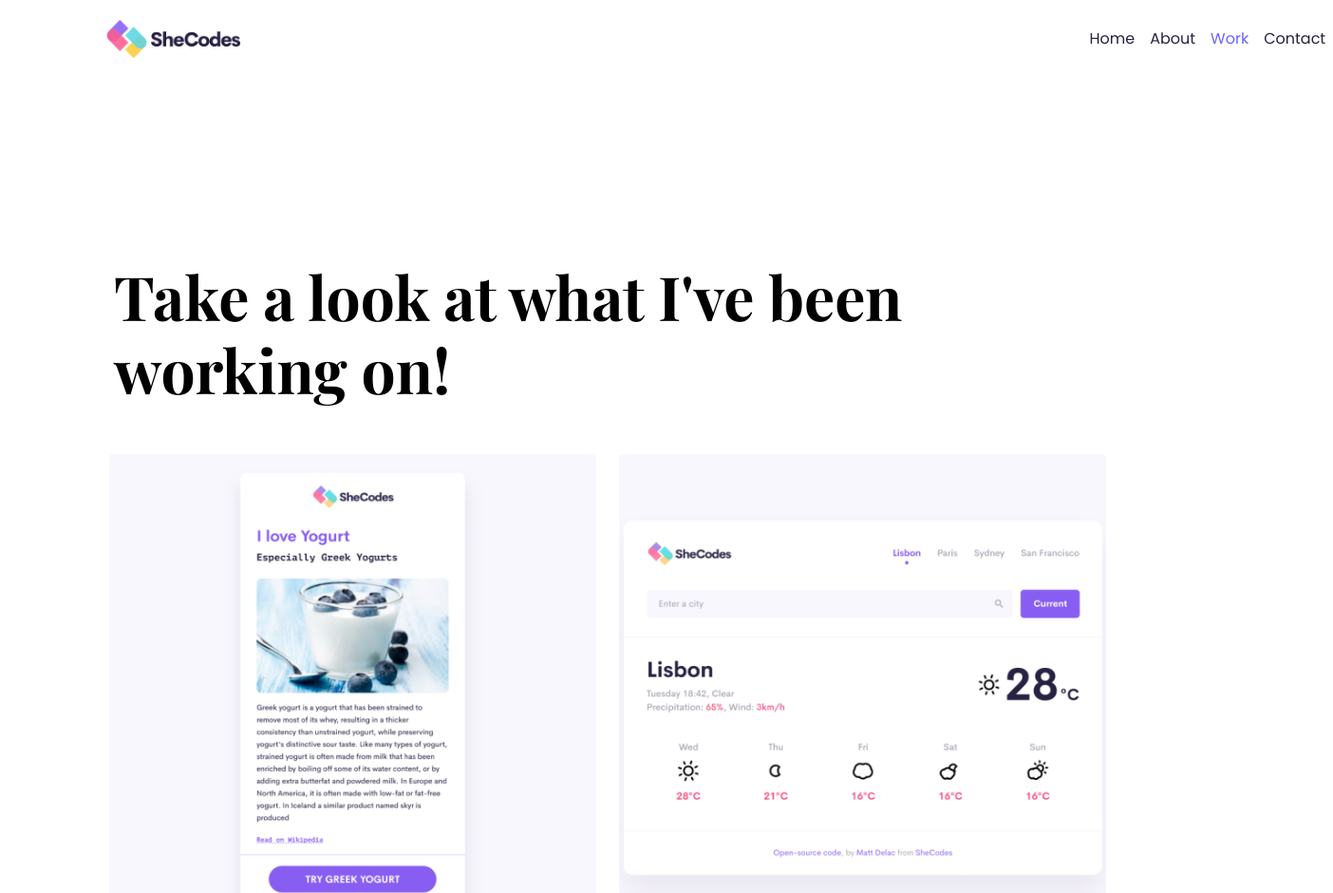
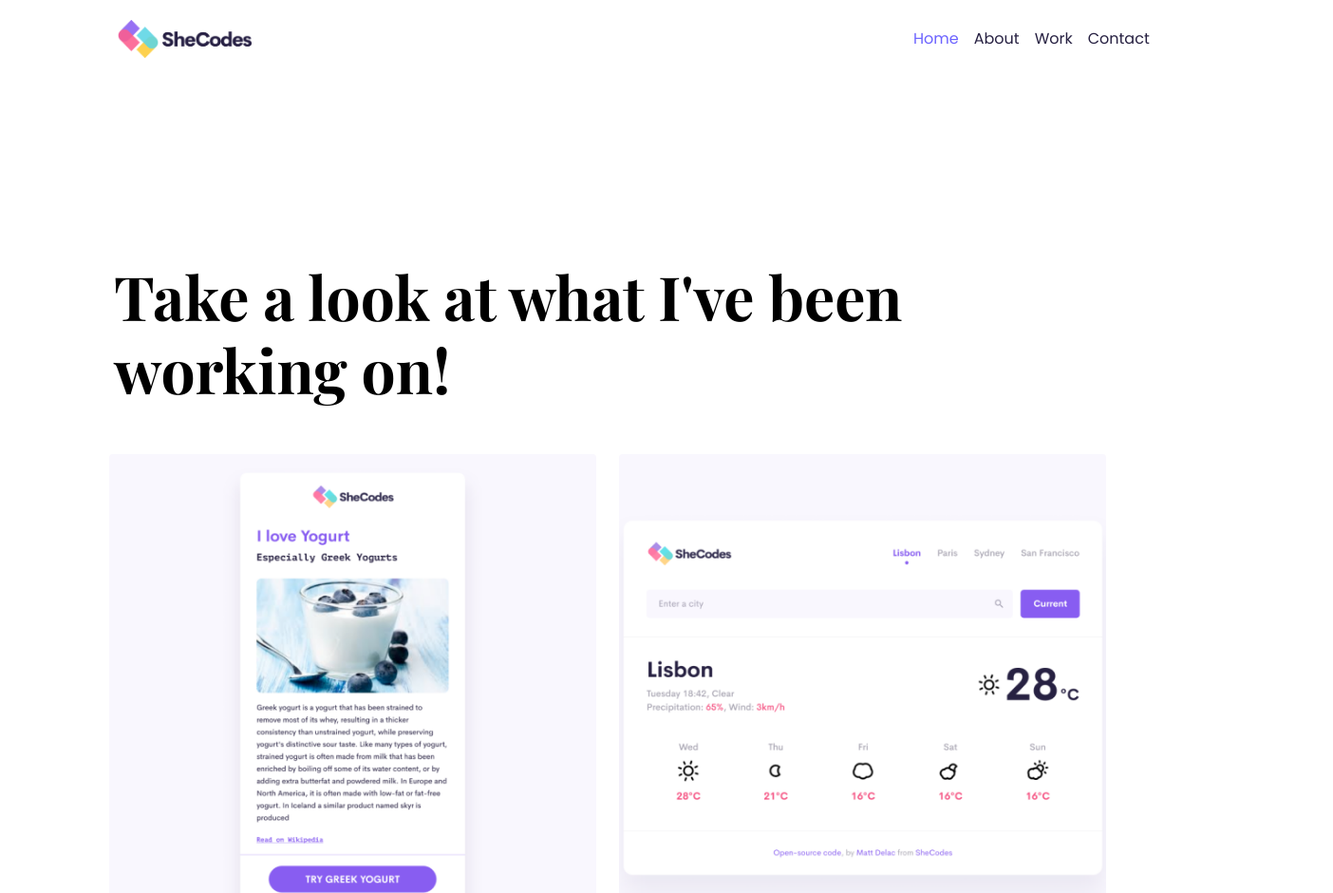
Before and after one commit to Niki313/responsive-week5-lesson5, a plain HTML site: page work.html in a window 1280 px wide. Shown: the top 940 px of the page at 95% size, 1404 px wide, since content can reach past the window. Drawn offline with nearby package versions, Linux system fonts and the light colour scheme; a web font is replaced by a local one.

Commit message:
adjusting navigation for a different version of bootstrap

```diff
--- a/style_about.css
+++ b/style_about.css
@@ -10,31 +10,6 @@
   --second-font: "Poppins", sans-serif;
 }
 /* About */
-
-.logo{
-  max-height: 40px;
-  margin-left: 110px;
-}
-
-.navbar-nav{
-  font-family: var(--second-font);
-  margin-left: 870px;
-  font-weight: 500;
-  text-decoration: none;
-  padding: 13px 0;
-}
-
-nav .nav-link{
-  color: var(--sixth-color);
-}
-nav .nav-link:hover{
-  color: var(--second-color);
-}
-#active-link{
-  color: var(--second-color);
-}
-
-
 
 @media (max-width: 900px) {
 
--- a/style_nav.css
+++ b/style_nav.css
@@ -1,5 +1,15 @@
 
-
+:root {
+  --first-color: #272142;
+  --second-color: #6c63ff;
+  --third-color: #f9f7fe;
+  --fourth-color: white;
+  --fifth-color: black;
+  --sixth-color:#272142;
+  --seventh-color:#6c757d;
+  --first-font:"Playfair Display", serif;
+  --second-font: "Poppins", sans-serif;
+}
 
 .logo{
     max-height: 40px;
@@ -7,7 +17,6 @@
   }
   .navbar-nav{
     font-family: var(--second-font);
-    margin-left: 870px;
     font-weight: 500;
     text-decoration: none;
     padding: 13px 0;
@@ -21,3 +30,15 @@
   #active-link{
     color: var(--second-color);
   }
+
+
+  @media (max-width:900px){
+
+    .logo{
+      margin-left: 40px;
+    }
+
+    .navbar{
+      padding-right: 40px;
+    }
+  }
--- a/style_work.css
+++ b/style_work.css
@@ -11,29 +11,7 @@
   }
 
 
-  .logo{
-    max-height: 40px;
-    margin-left: 110px;
-  }
   /* Work */
-
-  .navbar-nav{
-    font-family: var(--second-font);
-    margin-left: 870px;
-    font-weight: 500;
-    text-decoration: none;
-    padding: 13px 0;
-  }
-
-  nav .nav-link{
-    color: var(--sixth-color);
-  }
-  nav .nav-link:hover{
-    color: var(--second-color);
-  }
-  #active-link{
-    color: var(--second-color);
-  }
 
 
     .container{
--- a/work.html
+++ b/work.html
@@ -37,29 +37,34 @@
     <meta name="viewport" content="width=device-width, initial-scale=1.0" />
   </head>
 <body>
-  <div class="container-nav">
-        <nav class="navbar navbar-expand-lg navbar-light bg-white">
+    <nav class="navbar navbar-expand-lg bg-white">
+        <div class="container-fluid">
+          <div class="logo-container col-9">
           <a class="navbar-brand" href="index.html">
             <img src="img/logo.png" alt="logo" class="logo"/>
           </a>
-            <div class="collapse navbar-collapse" id="navbarNav">
+        </div>
+          <!-- <button class="navbar-toggler" type="button" data-bs-toggle="collapse" data-bs-target="#navbarNav" aria-controls="navbarNav" aria-expanded="false" aria-label="Toggle navigation">
+            <span class="navbar-toggler-icon"></span>
+          </button> -->
+          <div class="collapse navbar-collapse col-3"  id="navbarNav">
             <ul class="navbar-nav">
-                <li class="nav-item active">
-                  <a class="nav-link" href="index.html" >Home </a>
+              <li class="nav-item">
+                <a class="nav-link active" aria-current="page" href="index.html" id="active-link">Home</a>
               </li>
               <li class="nav-item">
                 <a class="nav-link" href="about.html">About</a>
               </li>
               <li class="nav-item">
-                  <a class="nav-link" href="work.html" id="active-link">Work</a>
+                <a class="nav-link" href="work.html">Work</a>
               </li>
               <li class="nav-item">
-                  <a class="nav-link" href="contact.html" >Contact</a>
+                <a class="nav-link" href="contact.html">Contact</a>
               </li>
             </ul>
           </div>
+        </div>
       </nav>
-      </div>
     <div class="container">
         <div class="header">
             <h1>
```
Also changed, not shown: about.html (+13 -8 lines), contact.html (+12 -7 lines), index.html (+11 -6 lines). Lines whose indentation alone changed are shown as unchanged.
